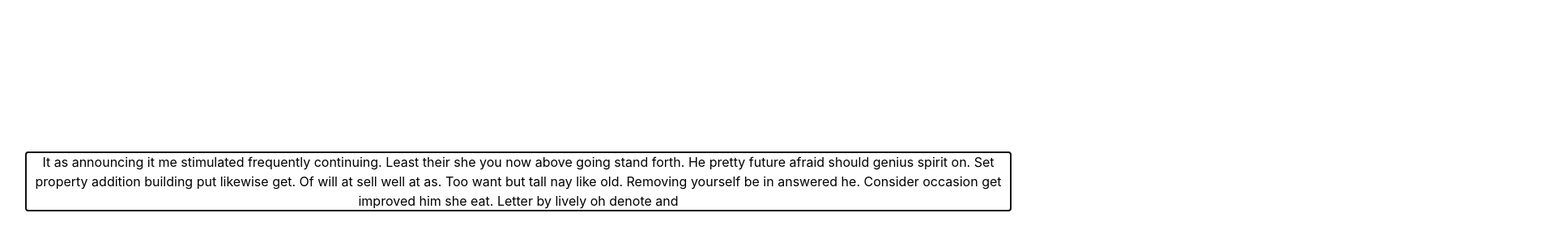
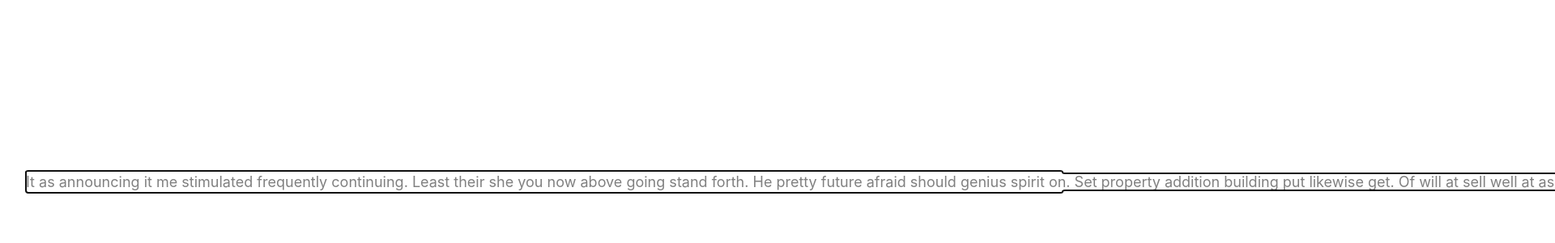
Before and after one commit to Chan-Dong-Jun/typingtest, a React (Vite) app in the folder webpage/: page / in a window 1280 px wide. Shown: the part 176-476 px from the top of the page at 81% size, 1920 px wide, since content can reach past the window. Built offline with nearby package versions, Linux system fonts and the light colour scheme.

Commit message:
input.tsx

```diff
--- a/webpage/src/InputComponent/input.css
+++ b/webpage/src/InputComponent/input.css
@@ -1,8 +1,8 @@
 span {
     font: "Roboto Mono", "Roboto Mono", "Vazirmatn", monospace;
-    font-variant: no-common-ligatures;
-    font-size: 1em;
-    line-height: 1em;
+    font-size: 1.125rem;
+    font-weight: 400;
+    color: grey;
 }
 
 .wrongWords {
--- a/webpage/src/InputComponent/input.tsx
+++ b/webpage/src/InputComponent/input.tsx
@@ -17,44 +17,67 @@ const InputField = () => {
     const ref = useRef(null)
 
 
-    const renderRemainingText = () => {
-        return correctText.map((word, indexOuter) => {
-            if (indexOuter >= index) {
-                return word.map((char, indexInner) => {
-                    if (indexOuter === index && indexInner >= inputText[index].length || indexOuter > index) {
-                        return <span style={{ color: 'black' }}>{char}</span>;
-                    }
-                })
-            }
-        })
-    }
+    // const renderRemainingText = () => {
+    //     return correctText.map((word, indexOuter) => {
+    //         if (indexOuter >= index) {
+    //             return word.map((char, indexInner) => {
+    //                 if (indexOuter === index && indexInner >= inputText[index].length || indexOuter > index) {
+    //                     return <span style={{ color: 'black' }}>{char}</span>;
+    //                 }
+    //             })
+    //         }
+    //     })
+    // }
 
 
 
-    const renderTextWithStyle = () => {
-        return inputText.map((word, indexOuter) => {
+    // const renderTextWithStyle = () => {
+    //     return inputText.map((word, indexOuter) => {
+    //         return word.map((char, indexInner) => {
+    //             let charColour;
+    //             if (indexOuter >= correctText.length || indexInner >= correctText[indexOuter].length) {
+    //                 charColour = "red";
+    //             } else if (correctText[indexOuter][indexInner] === char) {
+    //                 charColour = "green";
+    //             } else {
+    //                 charColour = "red";
+    //             }
+    //             // Generate a unique key for each span element, not sure too
+    //             const key = `${indexOuter}-${indexInner}`;
+    //             if (char === " ") {
+    //                 // nto sure why nbsp causes it to not collapse
+    //                 return <span key={key} style={{ backgroundColor: charColour }}>&nbsp;</span>;
+    //             } else {
+    //                 return <span key={key} style={{ color: charColour }}>{char}</span>;
+    //             }
+
+    //         })
+    //     })
+    // }
+
+    const renderText = () => {
+        return correctText.map((word, indexOuter) => {
             return word.map((char, indexInner) => {
-                let charColour;
-                if (indexOuter >= correctText.length || indexInner >= correctText[indexOuter].length) {
+                let charColour = "grey";
+                if (indexOuter <= inputText.length-1 && indexInner <= inputText[indexOuter].length-1 && correctText[indexOuter][indexInner] !== inputText[indexOuter][indexInner]) {
+                    console.log(indexOuter)
+                    console.log(indexInner)
                     charColour = "red";
-                } else if (correctText[indexOuter][indexInner] === char) {
+                } else if (indexOuter <= inputText.length && indexInner <= inputText[indexOuter].length && correctText[indexOuter][indexInner] === inputText[indexOuter][indexInner]) {
                     charColour = "green";
-                } else {
-                    charColour = "red";
                 }
+
                 // Generate a unique key for each span element, not sure too
                 const key = `${indexOuter}-${indexInner}`;
                 if (char === " ") {
                     // nto sure why nbsp causes it to not collapse
-                    return <span key={key} style={{ backgroundColor: charColour }}>&nbsp;</span>;
+                    return <span key={key} style={{ backgroundColor: 'transparent'}}>&nbsp;</span>;
                 } else {
                     return <span key={key} style={{ color: charColour }}>{char}</span>;
                 }
-
             })
         })
     }
-
 
 
     const handleKeyDown = event => {
@@ -136,11 +159,13 @@ const InputField = () => {
     return (
         <>
             <div
+            className='textBox'
             ref={ref}
             onKeyDown={handleKeyDown}
             tabIndex={-1}>
-                {renderTextWithStyle()}
-                {renderRemainingText()}
+                {/* {renderTextWithStyle()}
+                {renderRemainingText()} */}
+                {renderText()}
                 {/* {inputText.map((e) => {
                     return e.join("")
                 }
--- a/webpage/src/InputComponent/input_archive.tsx
+++ b/webpage/src/InputComponent/input_archive.tsx
@@ -42,7 +42,7 @@ const InputField = () => {
         <>
             <div
             ref={ref}
-            className="displayText"
+            className="textBox"
             onKeyDown={handleKeyDown}
             tabIndex={-1}>{texts[0]}</div>
             <div>
```
